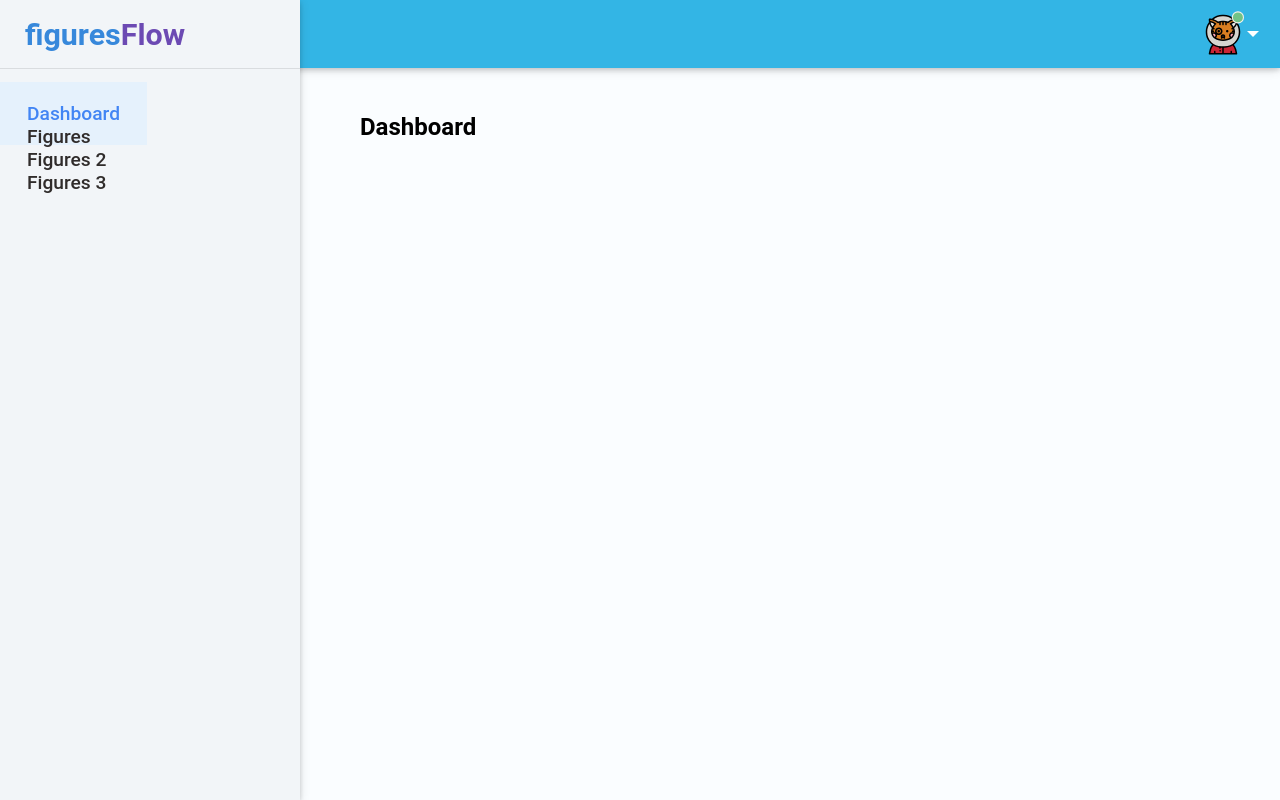
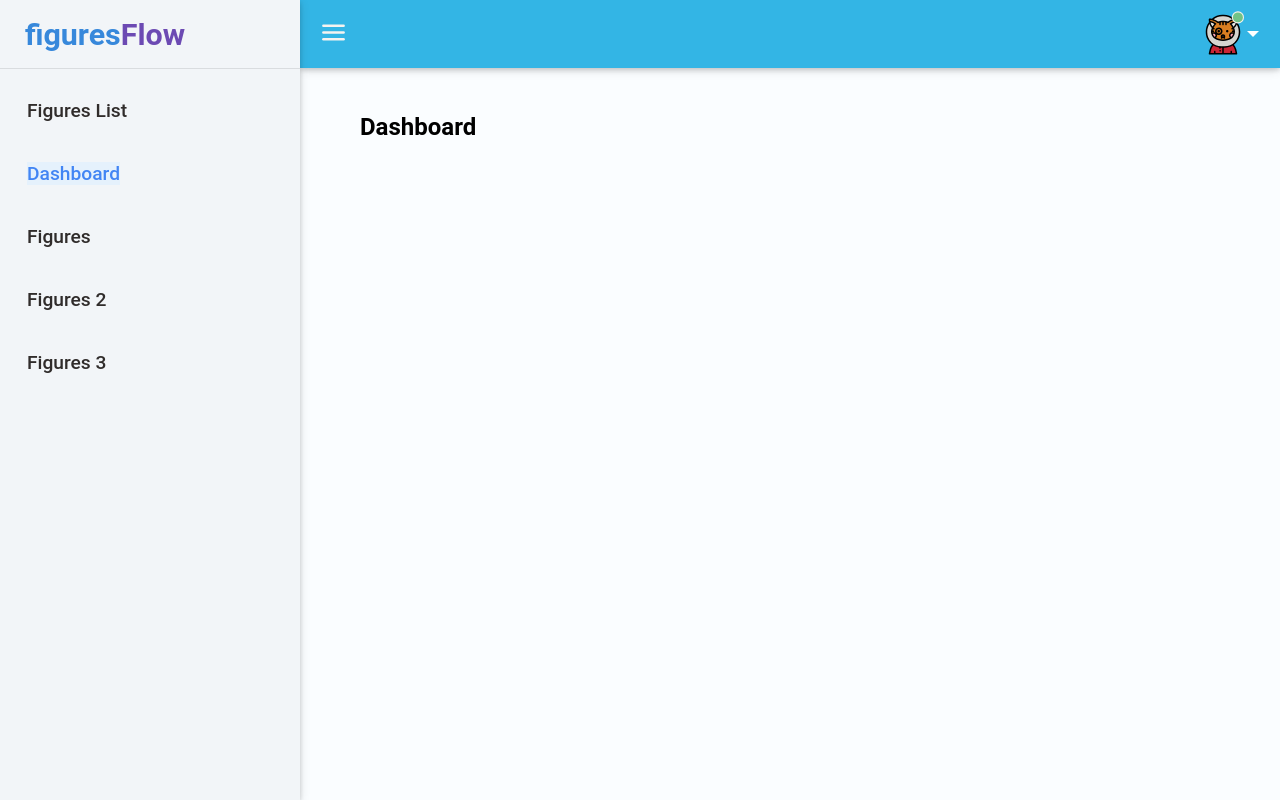
Before and after one commit to pressR2/figuresFlow, a React (Create React App) app: page /dashboard in a window 1280 px wide. Built offline with nearby package versions, Linux system fonts and the light colour scheme; no server answers; sample sign-in values are in the browser's storage.

Commit message:
[RM-31] refactor: remove hr tag and fix some styles

```diff
--- a/src/pages/Dashboard/Dashboard.css
+++ b/src/pages/Dashboard/Dashboard.css
@@ -20,7 +20,6 @@ nav {
     display: flex;
     flex-direction: row;
     width: 100%;
-    position: fixed;
     top: 0;
     justify-content: space-between;
     -webkit-box-shadow: 0 2px 5px 0 rgb(0 0 0 / 16%), 0 2px 10px 0 rgb(0 0 0 / 12%);
@@ -144,10 +143,13 @@ aside {
     margin: 0;
 }
 
+.menu-items li {
+    padding: 20px 27px;
+}
+
 .figures-link {
     font-weight: 500;
     font-size: 1.2em;
-    padding: 20px 27px;
     text-decoration: none;
     color: #302c2b;
 }
@@ -189,6 +191,7 @@ aside {
 
 .current-user {
     align-items: center;
+    border-bottom: 1px solid rgba(0,0,0,0.1);
 }
 
 .drop-down-items {
--- a/src/pages/Dashboard/UserAccount.tsx
+++ b/src/pages/Dashboard/UserAccount.tsx
@@ -46,7 +46,6 @@ const UserAccount = () => {
                     <img src={userStatusIcon} alt="" />
                     <strong>{authContext?.currentUser?.email}</strong>
                 </div>
-                <hr></hr>
                 <ul className="drop-down-items">
                     <Link to="/profile" className="drop-down-item">
                         <span className="user-icon">
```
